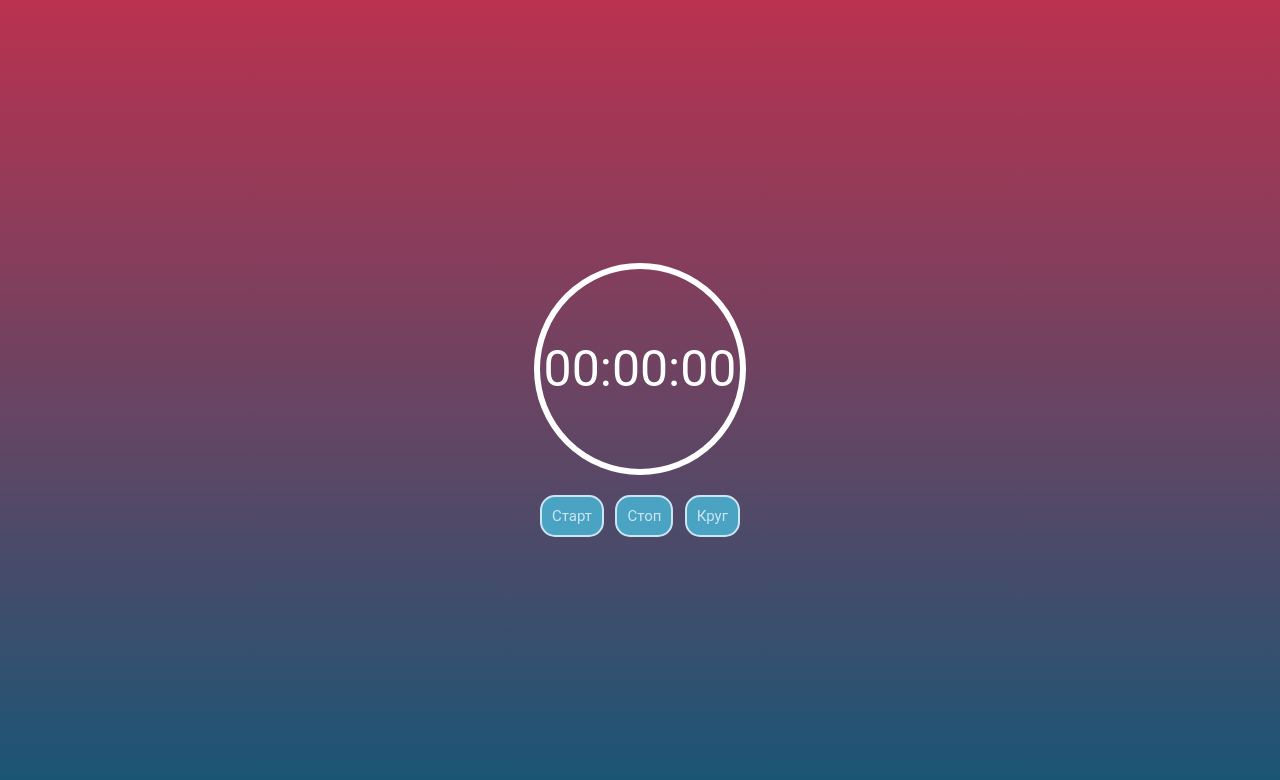
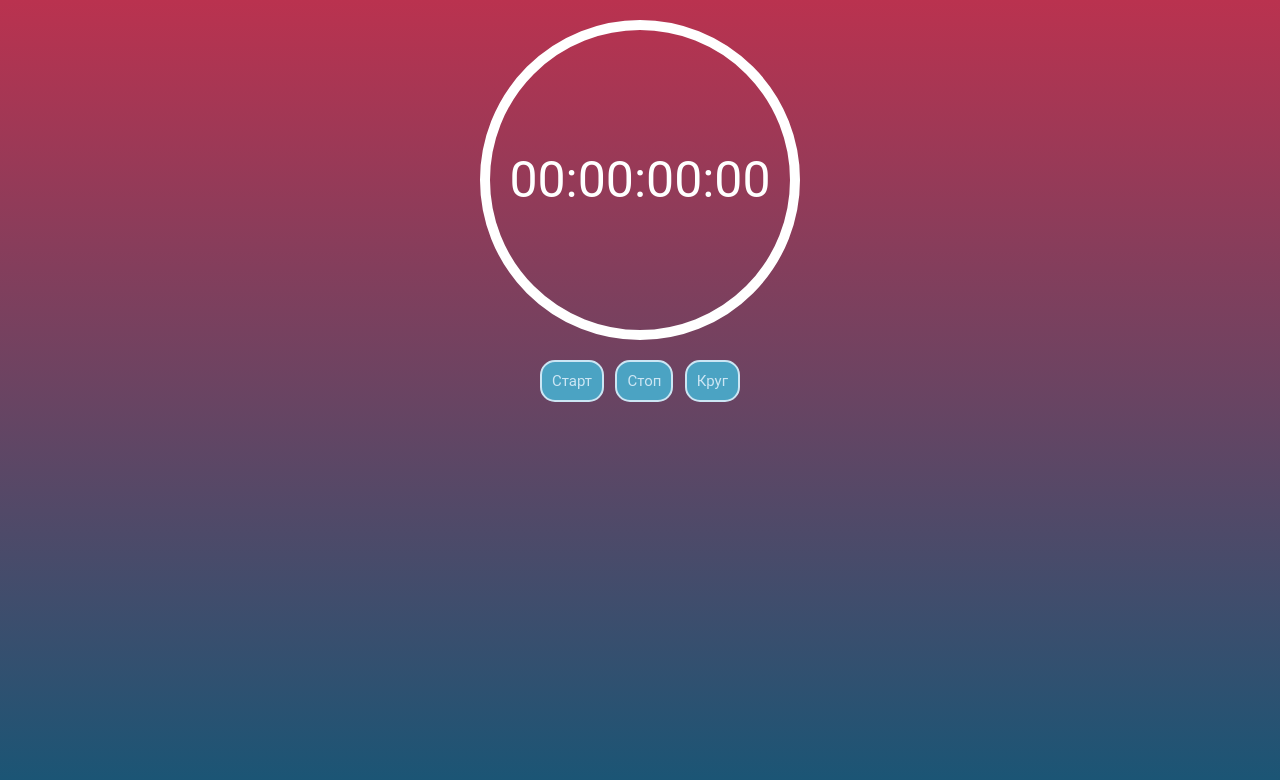
Before and after one commit to SolarEquine/Vue-timer, a Vue app: page / in a window 1280 px wide. Shown: the top 780 px of the page. Built offline with nearby package versions, Linux system fonts and the light colour scheme.

Commit message:
time redone with Date

```diff
--- a/src/App.vue
+++ b/src/App.vue
@@ -18,7 +18,7 @@
             <div
               v-for="lap in laps.slice().reverse()"
               :key="lap.id"
-             class="lap">{{lap.id}}: {{lap.h}}:{{lap.m}}:{{lap.s}}</div>
+             class="lap">{{lap.id}}: {{lap.h}}:{{lap.m}}:{{lap.s}}:{{lap.ms}}</div>
           </div>
         </div>
       </div>
@@ -40,9 +40,13 @@ export default {
       minutes: 0,
       parsedMinutes: '',
       seconds: 0,
+      milliseconds: 0,
       parsedSeconds: '',
       parsedTime: '',
       fullTime: 0,
+      timeDelta: 0,
+      timeStart: 0,
+      timeEnd: 0,
       Timer: 0,
       laps: [
       ]
@@ -52,9 +56,11 @@ export default {
 
     startTimer(){
       this.isTimerStarted = true;
-        this.Timer = setInterval(()=>{
-          this.fullTime++;
-      }, 1000);
+      this.timeStart = Date.now();
+      this.Timer = setInterval(()=>{
+        this.timeEnd = Date.now();
+        this.timeDelta = this.timeEnd - this.timeStart;
+      }, 10);
     },
     stopTimer(){
       this.isTimerStarted = false;
@@ -62,13 +68,15 @@ export default {
     },
 
     parseTime(){
-      this.seconds = this.fullTime%60;
-      this.minutes = Math.floor(this.fullTime/60)%60;
-      this.hours = Math.floor(this.fullTime/60/60);
+      this.milliseconds = this.timeDelta%100;
+      this.seconds = Math.floor(this.timeDelta/1000)%60;
+      this.minutes = Math.floor(this.timeDelta/1000/60)%60;
+      this.hours = Math.floor(this.timeDelta/1000/60/60)%60;
+      this.parsedMSeconds = this.parseTimeUnit(this.milliseconds);
       this.parsedSeconds = this.parseTimeUnit(this.seconds);
       this.parsedMinutes = this.parseTimeUnit(this.minutes);
       this.parsedHours = this.parseTimeUnit(this.hours);
-      this.parsedTime = `${this.parsedHours}:${this.parsedMinutes}:${this.parsedSeconds}`;
+      this.parsedTime = `${this.parsedHours}:${this.parsedMinutes}:${this.parsedSeconds}:${this.parsedMSeconds}`;
     },
     parseTimeUnit(timeUnit){
       if (timeUnit<10){
@@ -78,7 +86,7 @@ export default {
     },
     createLap(){
       if(this.isTimerStarted){
-        let lap = {id: this.laps.length+1, h:this.hours, m:this.minutes, s:this.seconds};
+        let lap = {id: this.laps.length+1, h:this.hours, m:this.minutes, s:this.seconds, ms:this.milliseconds};
         this.laps.push(lap);
       }
     }
@@ -89,7 +97,7 @@ export default {
   },
 
   watch:{
-    fullTime(){
+    timeDelta(){
       this.parseTime();
     }
   }
@@ -123,9 +131,10 @@ body{
 }
 
 .timer__body{
-  height: 200px;
-  width: 200px;
-  border: 6px solid white;
+  height: 300px;
+  width: 300px;
+  margin-top: 20px;
+  border: 10px solid white;
   display: flex;
   justify-content: center;
   align-items: center;
@@ -136,12 +145,19 @@ body{
   font-family: Roboto;
 }
 
+.timer__laps{
+  flex: 1 1 0;
+}
+
 .laps{
-  width: 150px;
+  width: 300px;
 }
 
 .lap{
   border-bottom: 1px white solid;
+  margin-bottom: 10px;
+  color:white;
+  font-family: Roboto;
 }
 
 .timer__controls{
```
